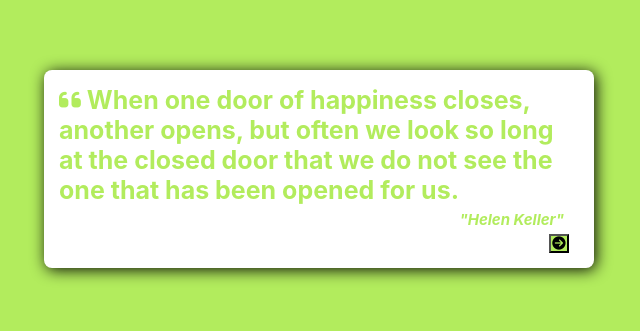
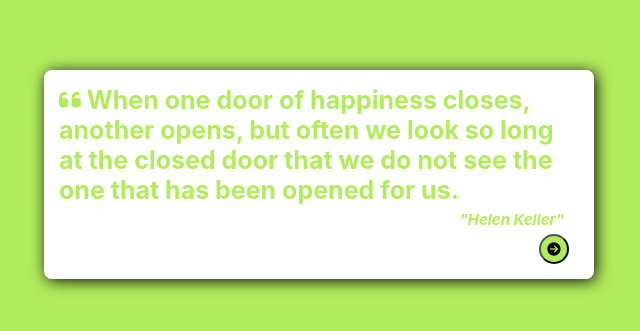
Before and after one commit to fjramirezg/Entregable_S1_React, a React (Vite) app: page / in a window 1280 px wide. Shown: the part 155-486 px from the top of the page, without its empty margins (321-961 px from the left). Built offline with nearby package versions, Linux system fonts and the light colour scheme.

Commit message:
Update Styles.css

```diff
--- a/src/Styles.css
+++ b/src/Styles.css
@@ -16,7 +16,6 @@
 
 .card > h1 {
   font-size: 25px;
-
 }
 
 .footer {
@@ -29,12 +28,13 @@
   margin-right: 10px;
   font-size: 15px;
   font-style: italic;
-   padding: 5px;
+  padding: 5px;
 }
 
 .footer button {
-  width: 20px;
+  width: 30px;
+  height: 30px;
+  border-radius: 50%;
   margin: 0px auto;
   margin-right: 10px;
-
 }
```
